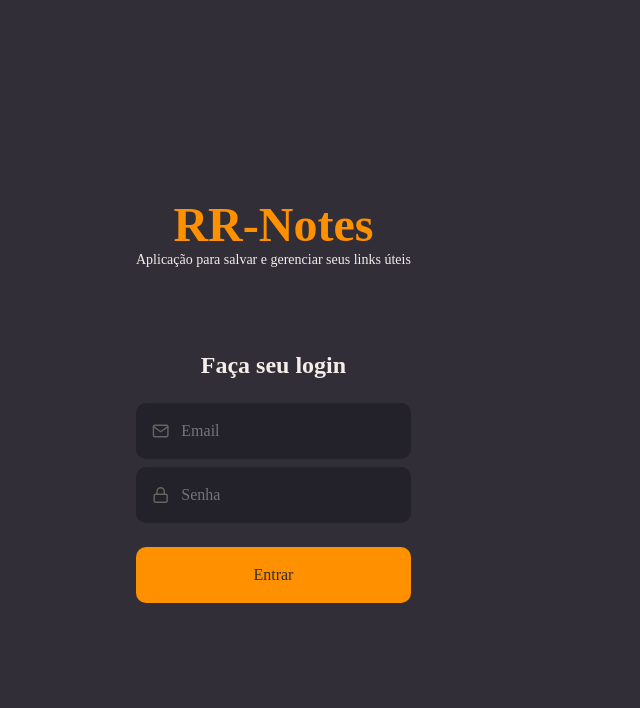
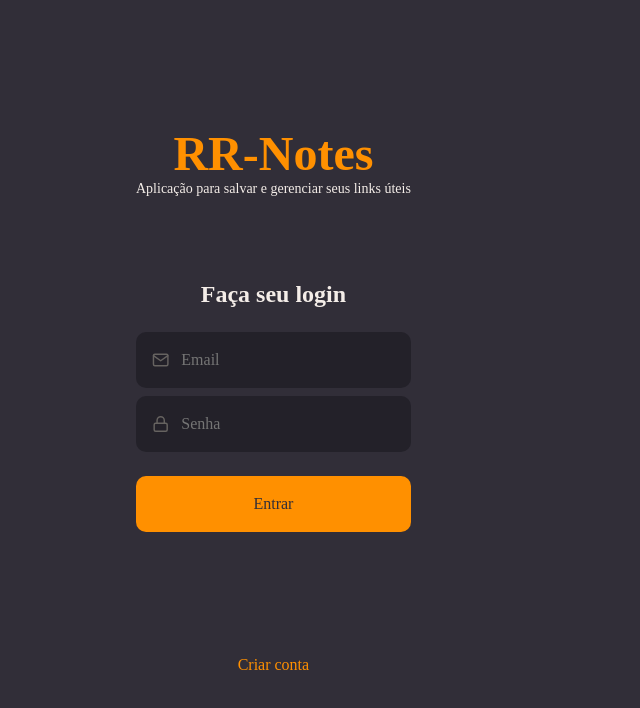
Before and after one commit to Limb00z/rr-notes, a React (Vite) app: page / in a window 1280 px wide. Shown: the top 708 px of the page, without its empty margins (0-640 px from the left). Built offline with nearby package versions, Linux system fonts and the light colour scheme.

Commit message:
ADD  link (criar conta)

```diff
--- a/src/pages/SingIn/index.jsx
+++ b/src/pages/SingIn/index.jsx
@@ -25,6 +25,8 @@
                 />
 
                 <Button title="Entrar"/>
+
+                <a href="#">Criar conta</a>
             </Form>
        </Container>
     )
--- a/src/pages/SingIn/styles.js
+++ b/src/pages/SingIn/styles.js
@@ -32,4 +32,10 @@
         font-size: 14px;
         color: ${({theme}) => theme.COLORS.GRAY}
     }
+
+    >a{
+
+        margin-top: 124px;
+        color: ${({theme}) => theme.COLORS.ORANGE}
+    }
 `;
```
